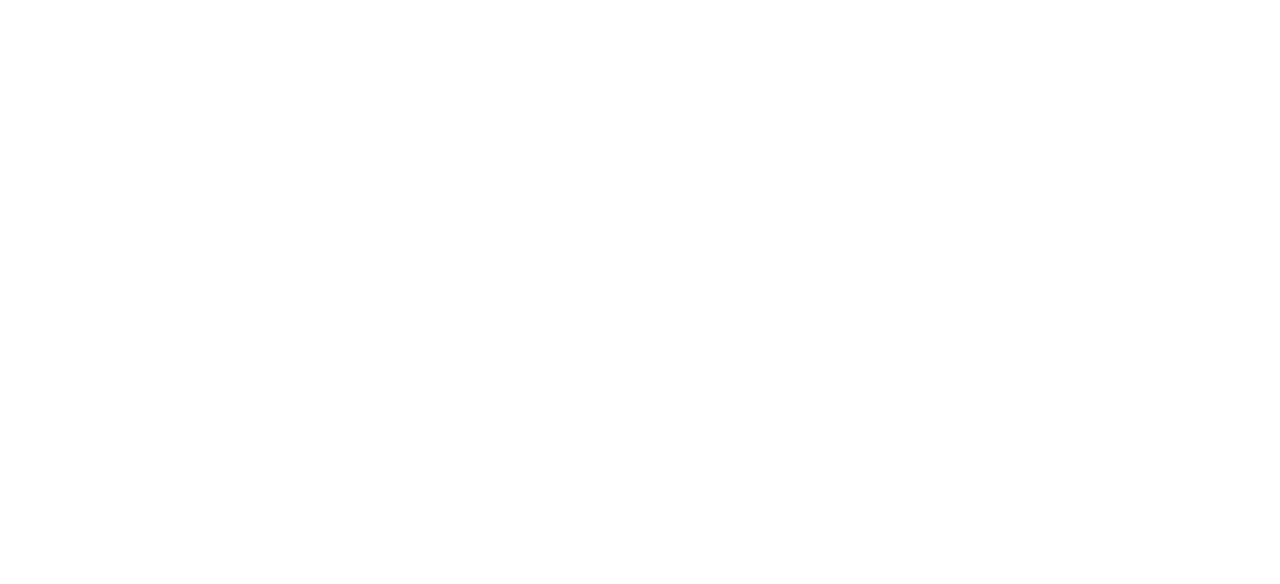
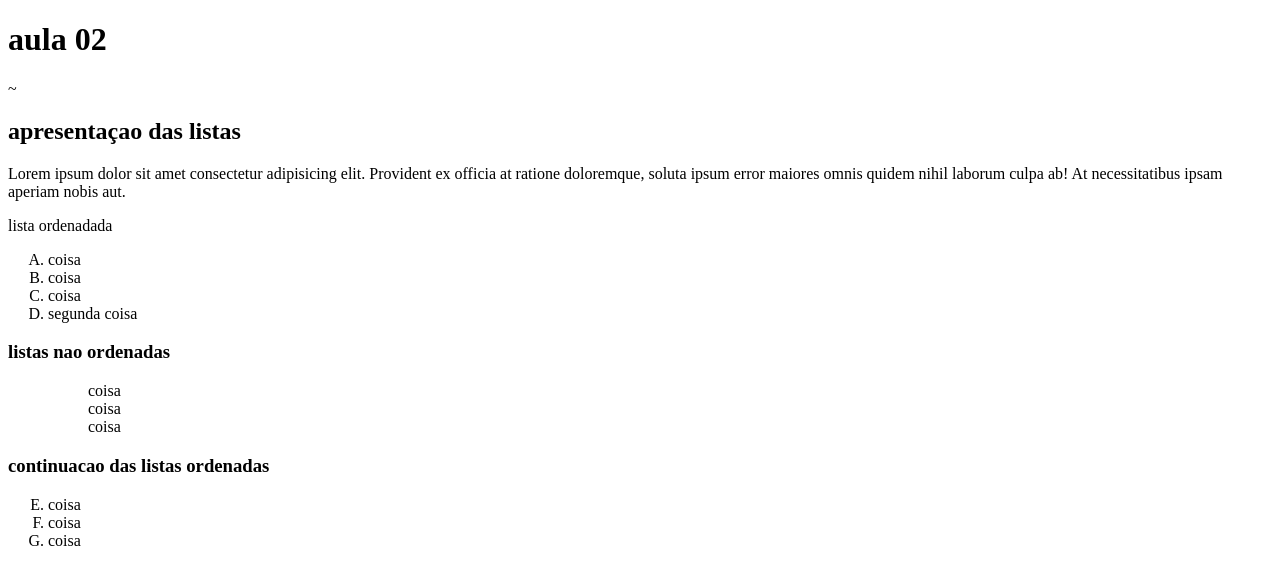
Before and after one commit to Yuriscript47/gera-otechhtml, a plain HTML site: page index.html in a window 1280 px wide. Drawn offline with Linux system fonts and the light colour scheme.

Commit message:
insercao de exemplos entre listas ordenadas e nao ordenadas

```diff
--- a/index.html
+++ b/index.html
@@ -6,6 +6,37 @@
     <title>Document</title>
 </head>
 <body>
+    <!-- teste -->
+<h1>aula 02</h1>~
 
+<h2>apresentaçao das listas</h2>
+
+<p>Lorem ipsum dolor sit amet consectetur adipisicing elit. Provident ex officia at ratione doloremque,
+soluta ipsum error maiores omnis quidem nihil laborum culpa ab! At necessitatibus ipsam aperiam nobis aut.</p>
+
+<p>lista ordenadada</p>
+
+<ol type="A">
+   <li>coisa</li>
+   <li>coisa</li>
+   <li>coisa</li>
+   <li>segunda coisa</li>
+</ol>
+
+<h3>listas nao ordenadas</h3>
+<ol>
+   <ul>coisa</ul>
+   <ul>coisa</ul>
+   <ul>coisa</ul>
+
+
+</ol>
+
+<h3>continuacao das listas ordenadas</h3>
+<ol type="A" start="5">
+<li>coisa</li>
+<li>coisa</li>
+<li>coisa</li>
+</ol>
 </body>
 </html>
```
